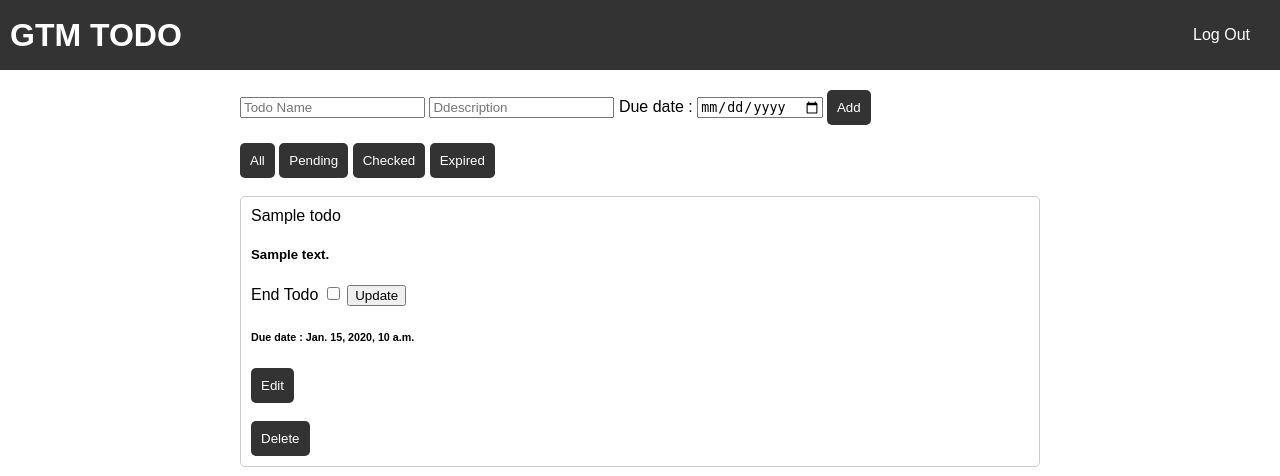
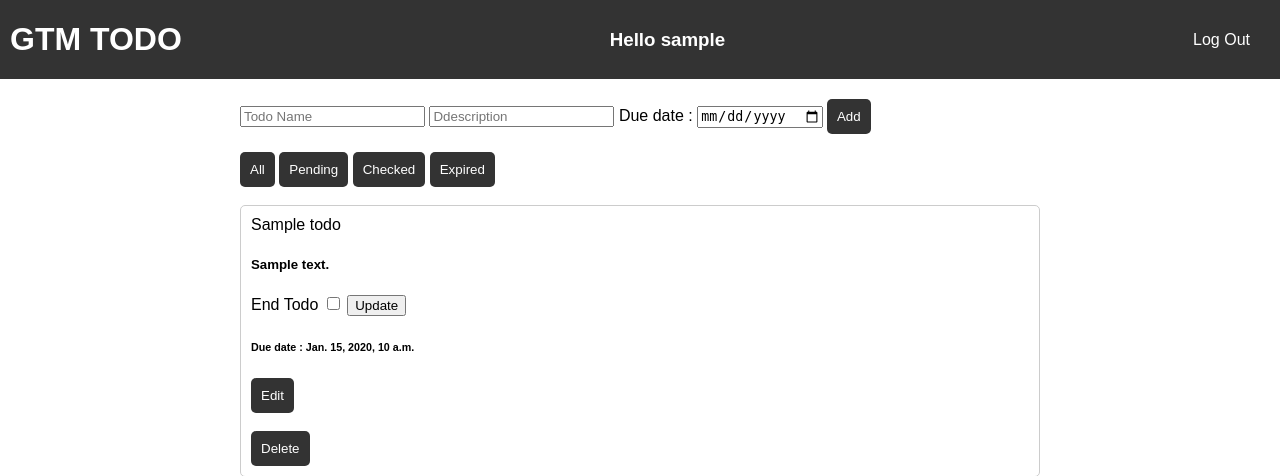
Before and after one commit to gauthamkrishna1312/todo_app_django, a Django app: template todo/templates/index.html in a window 1280 px wide. Shown: the top 476 px of the page. Run offline with Django 4.2, Linux system fonts and the light colour scheme; the template is opened without the code that fills it: most values are stand-ins (such as "Sample title", 1, 10 or a date in 2020).

Commit message:
Update index.html

```diff
--- a/todo/templates/index.html
+++ b/todo/templates/index.html
@@ -12,6 +12,7 @@
 <body>
     <header>
         <h1>GTM TODO</h1>
+            <h3>Hello {{ username }}</h3>
             <nav>
                 <ul>
                     <li><a href="/logout">Log Out</a></li>
```
